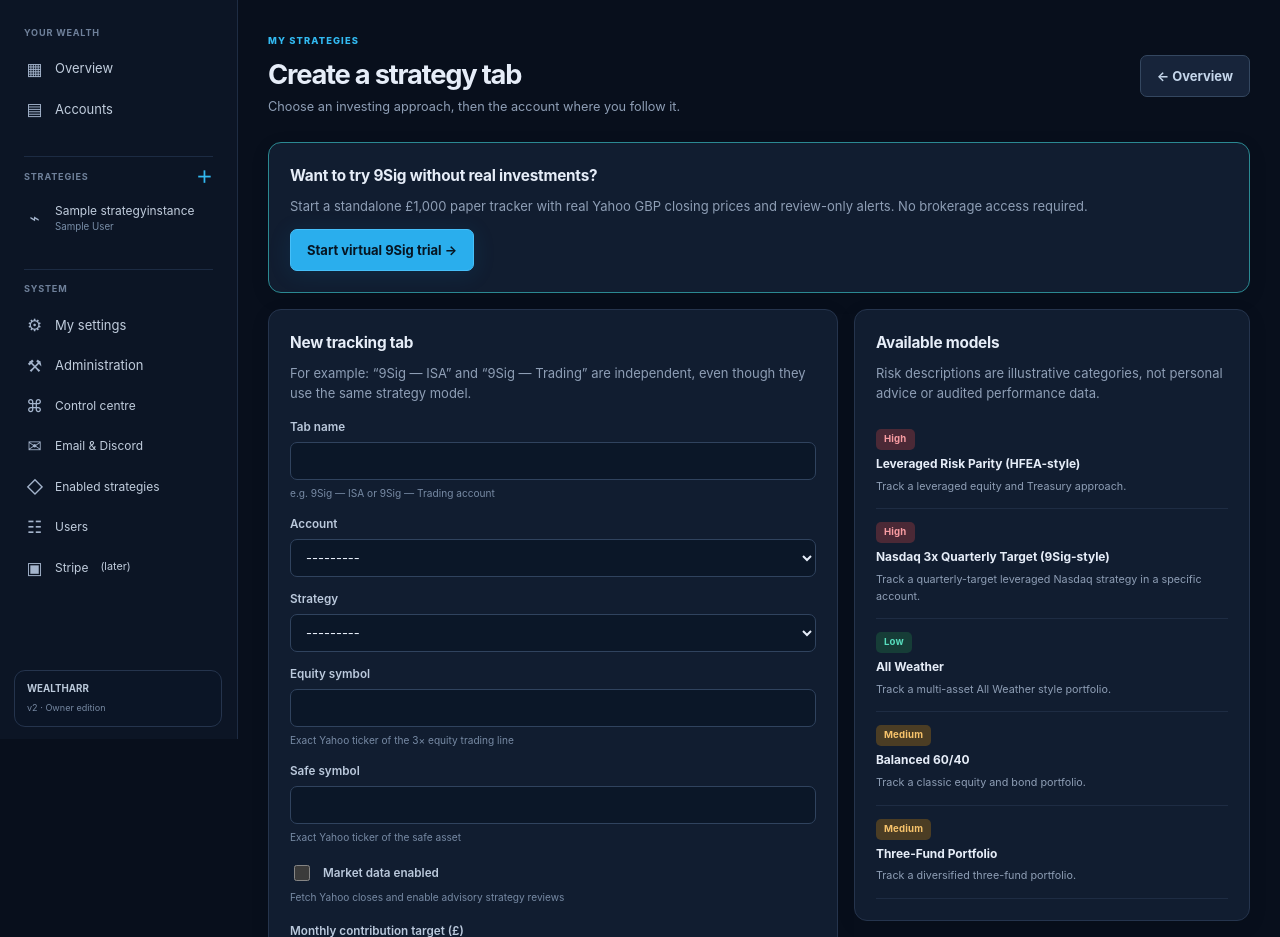
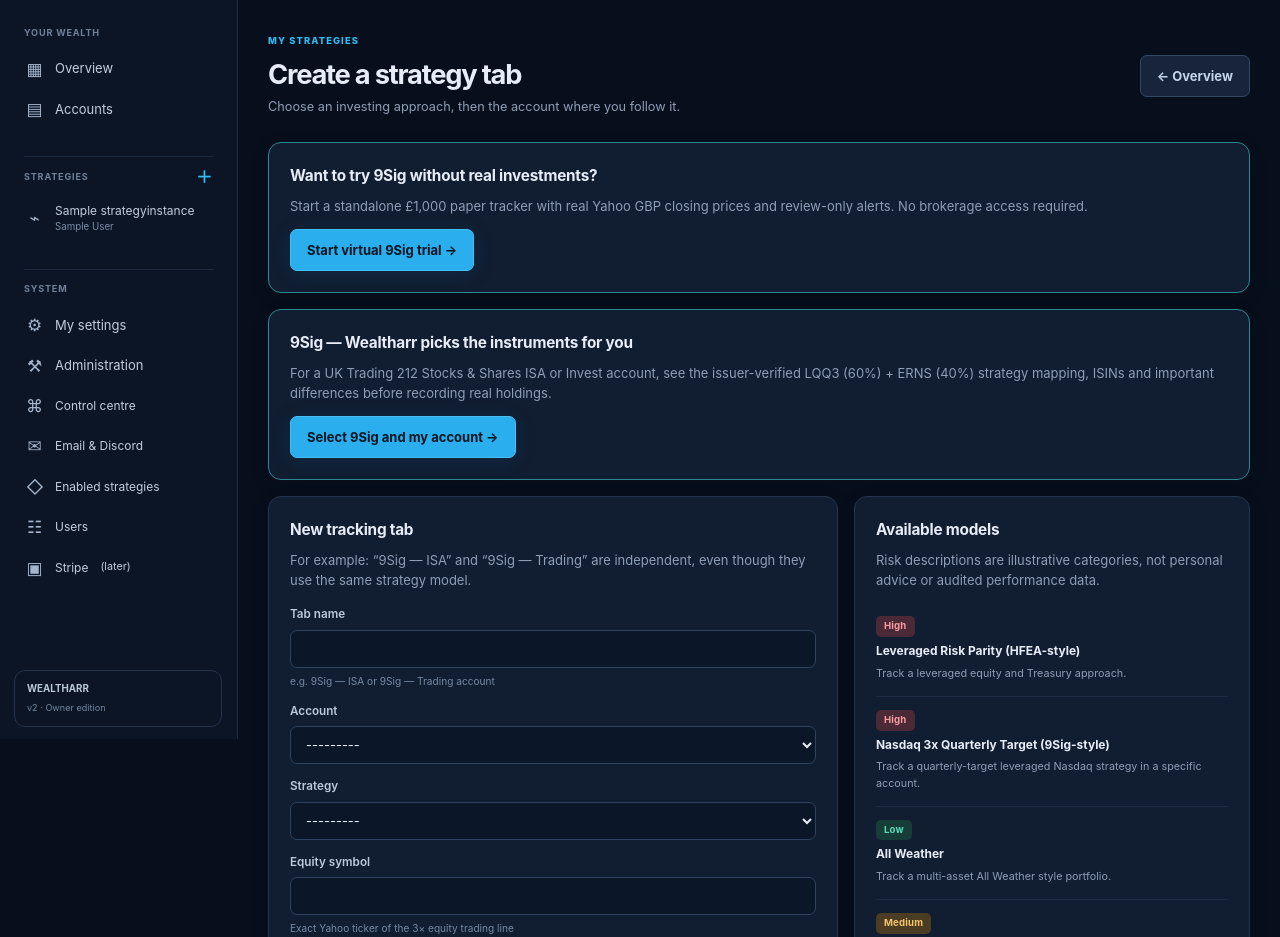
Before and after one commit to Ricas13/wealtharr_v2, a Django app: page /app/strategies/new/ in a window 1280 px wide. Shown: the part 61-998 px from the top of the page. Run offline with Django 5.2, Linux system fonts and the light colour scheme; a user stored in the database is signed in; data comes from the database, SQL or seed files in the repository; tables that the repository leaves empty hold one stand-in row (values such as "Sample post"); parts of the project's set-up code (start-up, migrations or seed data) failed here and were passed over.

Commit message:
Direct generic strategy catalogue users to account-aware real 9Sig instrument selection

```diff
--- a/templates/new_strategy.html
+++ b/templates/new_strategy.html
@@ -9,6 +9,11 @@
     <input type="hidden" name="confirm_paper" value="PAPER_ONLY">
     <button class="btn btn-primary" type="submit">Start virtual 9Sig trial →</button>
   </form>
+</section>
+<section class="panel padded" style="margin-bottom:16px;border:1px solid #2b8992">
+  <h2>9Sig — Wealtharr picks the instruments for you</h2>
+  <p class="muted">For a UK Trading 212 Stocks & Shares ISA or Invest account, see the issuer-verified LQQ3 (60%) + ERNS (40%) strategy mapping, ISINs and important differences before recording real holdings.</p>
+  <a class="btn btn-primary" href="{% url 'start_real_9sig' %}">Select 9Sig and my account →</a>
 </section>
 <div class="split-layout wide-left">
   <section class="panel padded">
```
